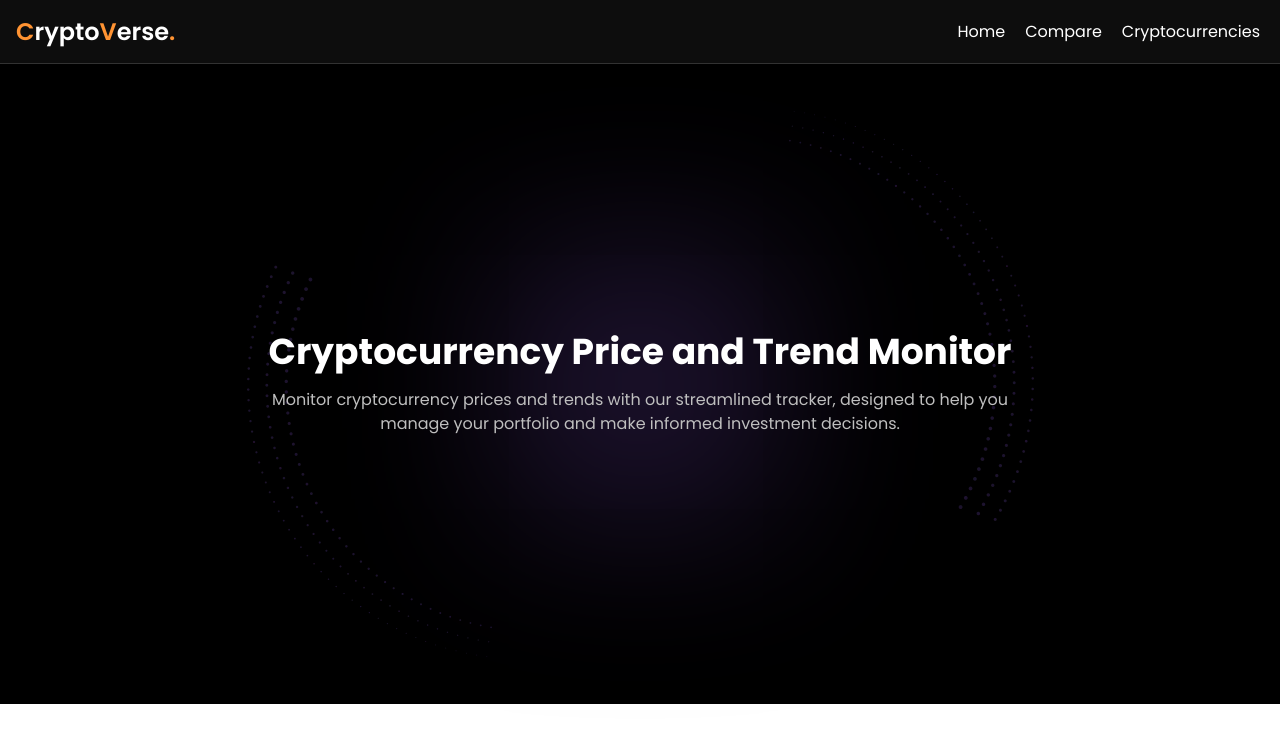
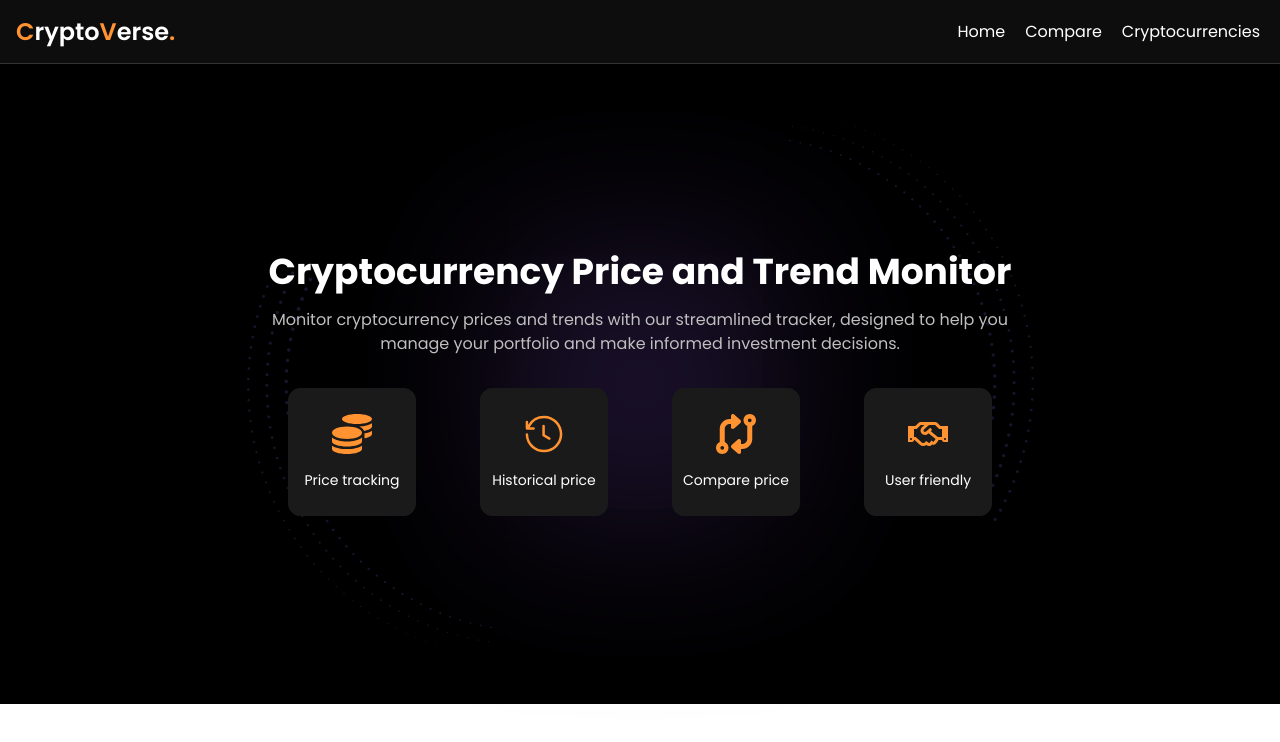
Before and after one commit to npouriaa/Cryptoverse, a React (Vite) app: page / in a window 1280 px wide. Shown: the top 742 px of the page. Built offline with nearby package versions, Linux system fonts and the light colour scheme.

Commit message:
update header

```diff
--- a/src/components/landingPage/Introduction.tsx
+++ b/src/components/landingPage/Introduction.tsx
@@ -1,5 +1,9 @@
 import img from "../../assets/landingPage/Intro.webp";
 import { motion } from "framer-motion";
+import { FaCoins } from "react-icons/fa";
+import { GoHistory } from "react-icons/go";
+import { FaRegHandshake } from "react-icons/fa";
+import { FaCodeCompare } from "react-icons/fa6";
 
 const Introduction = () => {
   return (
@@ -11,21 +15,44 @@ const Introduction = () => {
           alt="intro-bg"
         />
         <div className=" absolute shadow-[0_0_10rem_9rem_#1B112B]"></div>
-        <div className="w-full z-10">
+        <div className="w-full z-10 flex flex-col justify-center items-center gap-8 max-sm:w-[20rem] max-sm2:w-[24rem] sm2:w-[35rem] md2:w-[45rem] lg:w-[50rem]">
           <motion.div
             initial={{ opacity: 0, y: 50 }}
             animate={{ opacity: 1, y: 0 }}
             transition={{ delay: 0.5, duration: 0.75 }}
-            className=" flex flex-col items-center justify-center gap-4 max-sm:w-[20rem] max-sm2:w-[24rem] sm2:w-[35rem] md2:w-[45rem] lg:w-[50rem]"
+            className="flex flex-col items-center justify-center gap-4 w-full"
           >
             <h1 className="max-sm:text-[2rem] sm2:text-4xl font-bold text-white text-center">
               Cryptocurrency Price and Trend Monitor
             </h1>
-            <p className="text-center text-[#bfbfbf] ">
+            <p className="text-center text-[#bfbfbf]">
               Monitor cryptocurrency prices and trends with our streamlined
               tracker, designed to help you manage your portfolio and make
               informed investment decisions.
             </p>
+          </motion.div>
+          <motion.div
+            initial={{ opacity: 0, y: 50 }}
+            animate={{ opacity: 1, y: 0 }}
+            transition={{ delay: 0.5, duration: 0.75 }}
+            className="w-full flex items-center max-sm:justify-center sm2:justify-evenly flex-wrap max-sm:gap-6 sm2:gap-4"
+          >
+            <div className="w-32 h-32 rounded-xl bg-[#1A1A1A] flex flex-col gap-4 items-center justify-center cursor-pointer hover:-translate-y-2 transition-all hover:border-[#FF9332] border border-[#1A1A1A] hover:shadow-[#FF9332_0_15px_40px_-25px]">
+              <FaCoins className="fill-[#FF9332]" size={40} />
+              <p className="text-sm">Price tracking</p>
+            </div>
+            <div className="w-32 h-32 rounded-xl bg-[#1A1A1A] flex flex-col gap-4 items-center justify-center cursor-pointer hover:-translate-y-2 transition-all hover:border-[#FF9332] border border-[#1A1A1A] hover:shadow-[#FF9332_0_15px_40px_-25px]">
+              <GoHistory className="fill-[#FF9332]" size={40} />
+              <p className="text-sm">Historical price</p>
+            </div>
+            <div className="w-32 h-32 rounded-xl bg-[#1A1A1A] flex flex-col gap-4 items-center justify-center cursor-pointer hover:-translate-y-2 transition-all hover:border-[#FF9332] border border-[#1A1A1A] hover:shadow-[#FF9332_0_15px_40px_-25px]">
+              <FaCodeCompare className="fill-[#FF9332]" size={40} />
+              <p className="text-sm">Compare price</p>
+            </div>
+            <div className="w-32 h-32 rounded-xl bg-[#1A1A1A] flex flex-col gap-4 items-center justify-center cursor-pointer hover:-translate-y-2 transition-all hover:border-[#FF9332] border border-[#1A1A1A] hover:shadow-[#FF9332_0_15px_40px_-25px]">
+              <FaRegHandshake className="fill-[#FF9332]" size={40} />
+              <p className="text-sm">User friendly</p>
+            </div>
           </motion.div>
         </div>
       </div>
```
